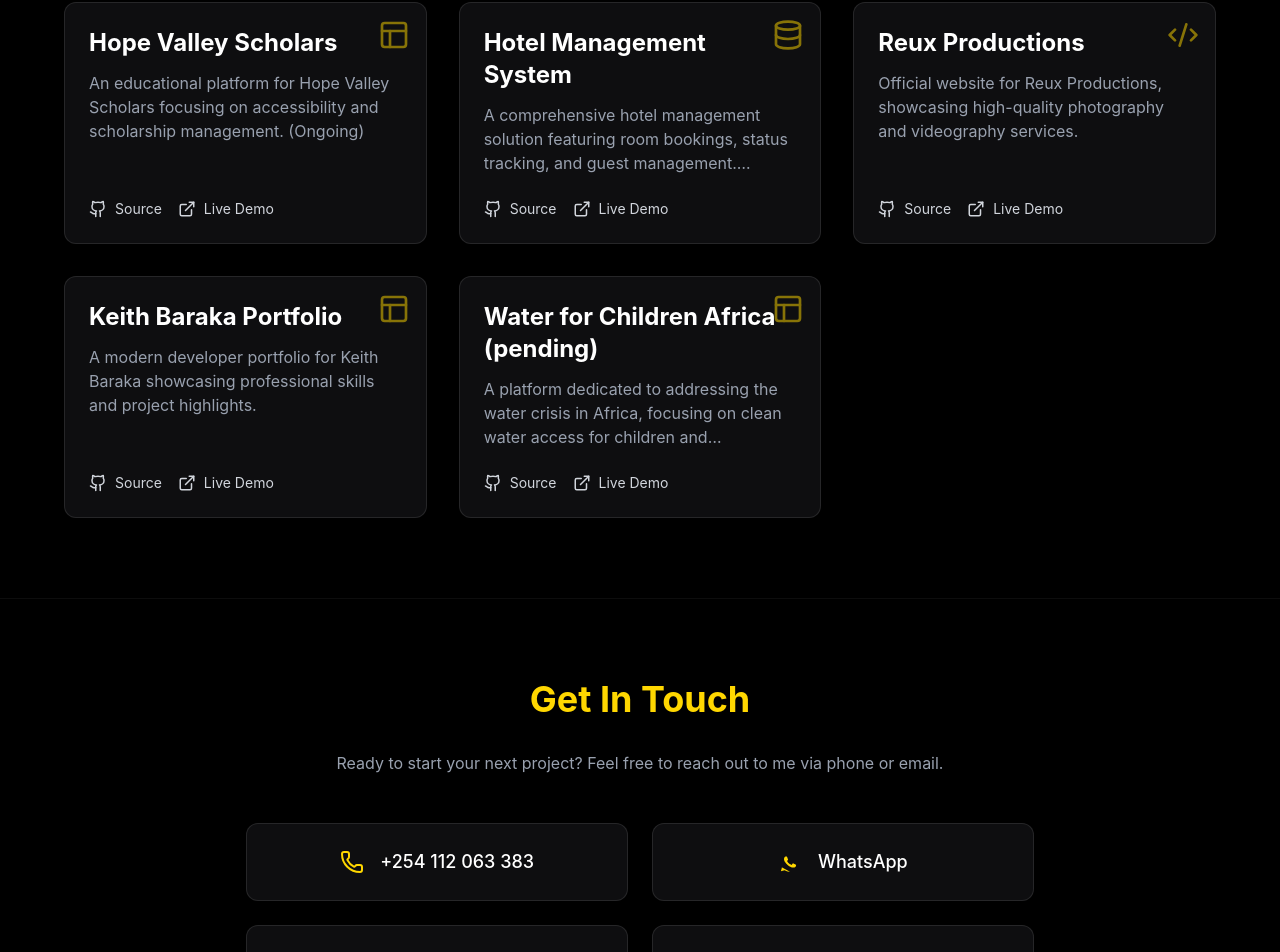
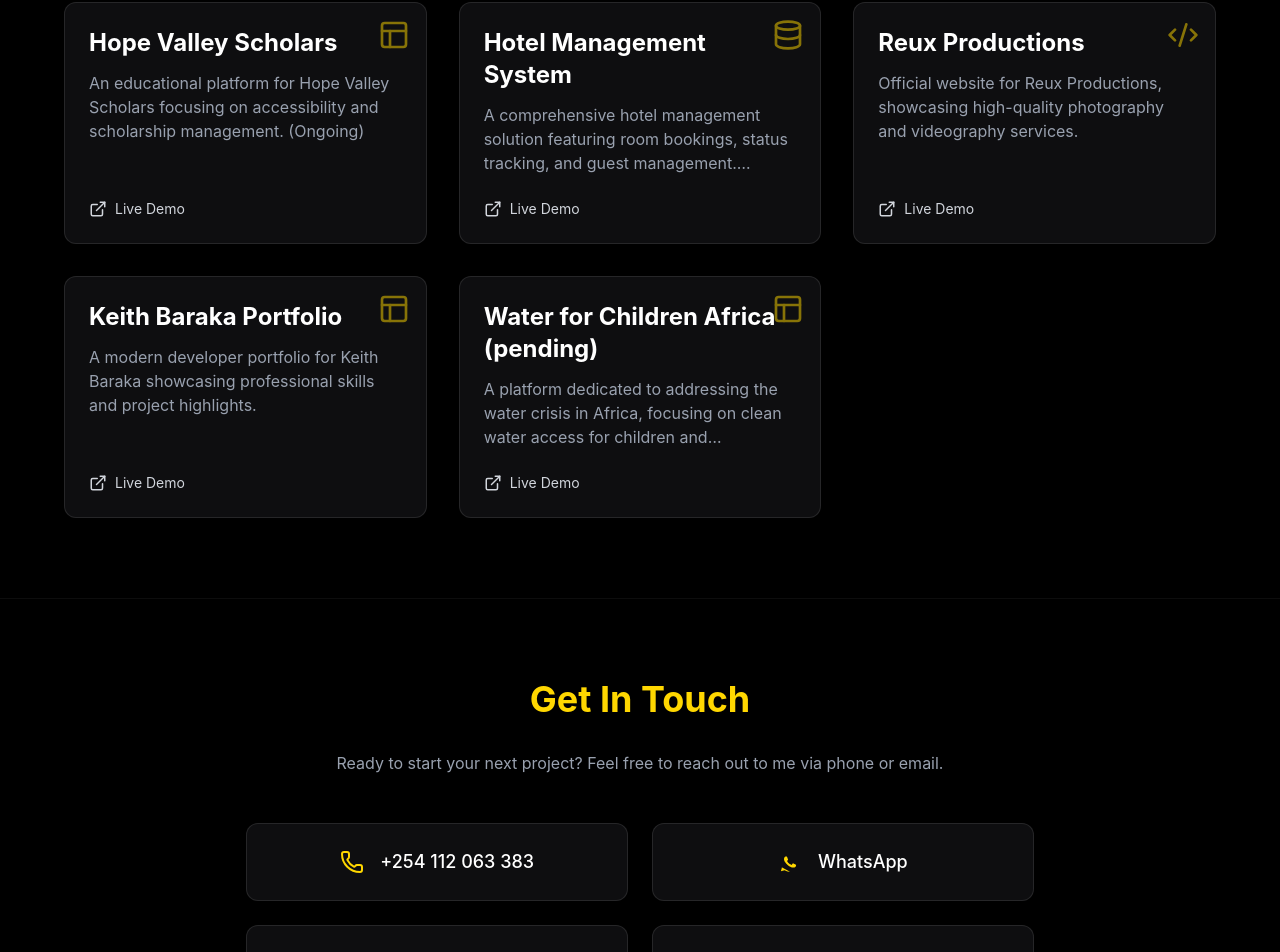
Before and after one commit to Fidelkyalo/Fidel_Portfolio, a React (Vite) app: page / in a window 1280 px wide. Shown: the part 1959-2911 px from the top of the page. Built offline with nearby package versions, Linux system fonts and the light colour scheme.

Commit message:
Remove source links from projects section

```diff
--- a/src/components/Projects.jsx
+++ b/src/components/Projects.jsx
@@ -1,36 +1,36 @@
 import React from 'react';
 import { motion } from 'framer-motion';
-import { Github, ExternalLink, Code2, Layout, Database } from 'lucide-react';
+import { ExternalLink, Code2, Layout, Database } from 'lucide-react';
 
 const projects = [
     {
         title: "Hope Valley Scholars",
         description: "An educational platform for Hope Valley Scholars focusing on accessibility and scholarship management. (Ongoing)",
-        links: { github: "#", live: "https://hope-valley-scholars.vercel.app/" },
+        links: { live: "https://hope-valley-scholars.vercel.app/" },
         icon: <Layout className="w-8 h-8 text-gold" />
     },
     {
         title: "Hotel Management System",
         description: "A comprehensive hotel management solution featuring room bookings, status tracking, and guest management. (Ongoing)",
-        links: { github: "#", live: "https://g-road-hotel-management-system.vercel.app/" },
+        links: { live: "https://g-road-hotel-management-system.vercel.app/" },
         icon: <Database className="w-8 h-8 text-gold" />
     },
     {
         title: "Reux Productions",
         description: "Official website for Reux Productions, showcasing high-quality photography and videography services.",
-        links: { github: "#", live: "https://reux-production.vercel.app/" },
+        links: { live: "https://reux-production.vercel.app/" },
         icon: <Code2 className="w-8 h-8 text-gold" />
     },
     {
         title: "Keith Baraka Portfolio",
         description: "A modern developer portfolio for Keith Baraka showcasing professional skills and project highlights.",
-        links: { github: "#", live: "https://www.keith.pizzatechnologies.co.ke/" },
+        links: { live: "https://www.keith.pizzatechnologies.co.ke/" },
         icon: <Layout className="w-8 h-8 text-gold" />
     },
     {
         title: "Water for Children Africa (pending)",
         description: "A platform dedicated to addressing the water crisis in Africa, focusing on clean water access for children and sustainable solutions.",
-        links: { github: "#", live: "https://water-for-children-africa.vercel.app/" },
+        links: { live: "https://water-for-children-africa.vercel.app/" },
         icon: <Layout className="w-8 h-8 text-gold" />
     }
 ];
@@ -56,10 +56,6 @@ const ProjectCard = ({ project, index }) => (
         </p>
 
         <div className="flex items-center gap-4 mt-auto">
-            <a href={project.links.github} className="flex items-center gap-2 text-sm text-gray-300 hover:text-white transition-colors">
-                <Github size={18} />
-                <span>Source</span>
-            </a>
             <a href={project.links.live} target="_blank" rel="noopener noreferrer" className="flex items-center gap-2 text-sm text-gray-300 hover:text-white transition-colors">
                 <ExternalLink size={18} />
                 <span>Live Demo</span>
```
